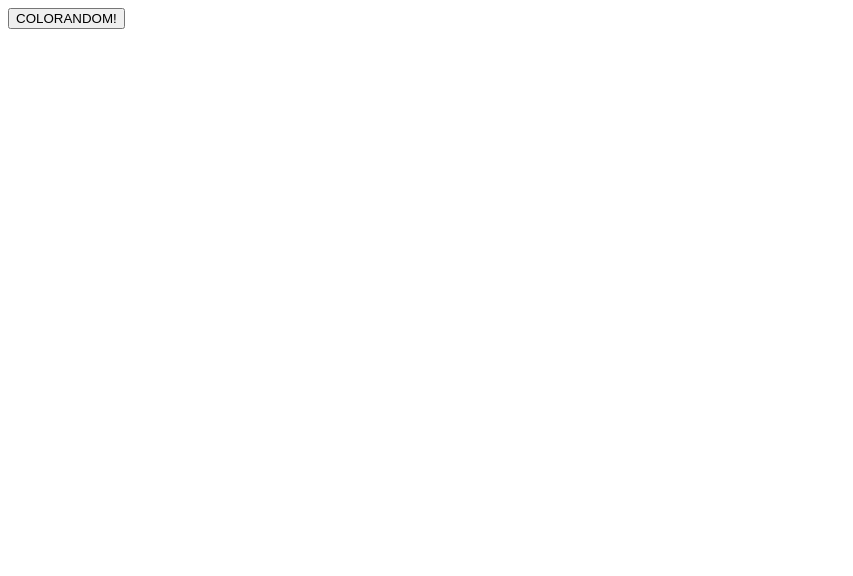
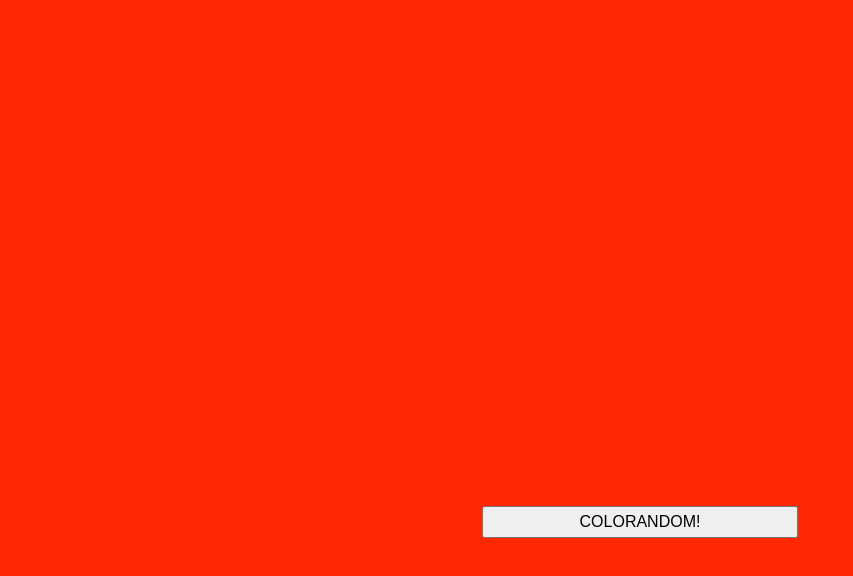
Before and after one commit to Dannspress/Colorandom, a plain HTML site: page index.html in a window 1280 px wide. Both pictures are taken after a click on the button "COLORANDOM!". Shown: the whole page, without its empty margins (0-853 px from the left). Drawn offline with Linux system fonts and the light colour scheme.

Commit message:
random colors functional with JS

```diff
--- a/index.html
+++ b/index.html
@@ -4,9 +4,27 @@
   <meta charset="UTF-8">
   <meta http-equiv="X-UA-Compatible" content="IE=edge">
   <meta name="viewport" content="width=device-width, initial-scale=1.0">
-  <title><i>Colorandom</i></title>
+  <title>CRandom</title>
+  <link rel="stylesheet" href="style.css">
 </head>
 <body>
-  <button>COLORANDOM!</button>
+  <button onclick="changeColor()">COLORANDOM!</button>
 </body>
+<script>
+  function getRandomHexaColor() {
+    let hex = "0123456789ABCDEF";
+    let sign = "#";
+
+    for (let i = 0; i < 6; i++) {
+      sign += hex[Math.floor(Math.random()*16)];
+    }
+
+    return sign;
+  }
+
+  function changeColor() {
+    let newColor = getRandomHexaColor();
+    document.body.style.backgroundColor = newColor;
+  }
+</script>
 </html>
--- a/style.css
+++ b/style.css
@@ -0,0 +1,9 @@
+button {
+  display: block;
+  margin-left: auto;
+  margin-right: auto;
+  width: 25%;
+  margin-top: 40%;
+  font-size: 16px;
+  padding: 5px;
+}
```
